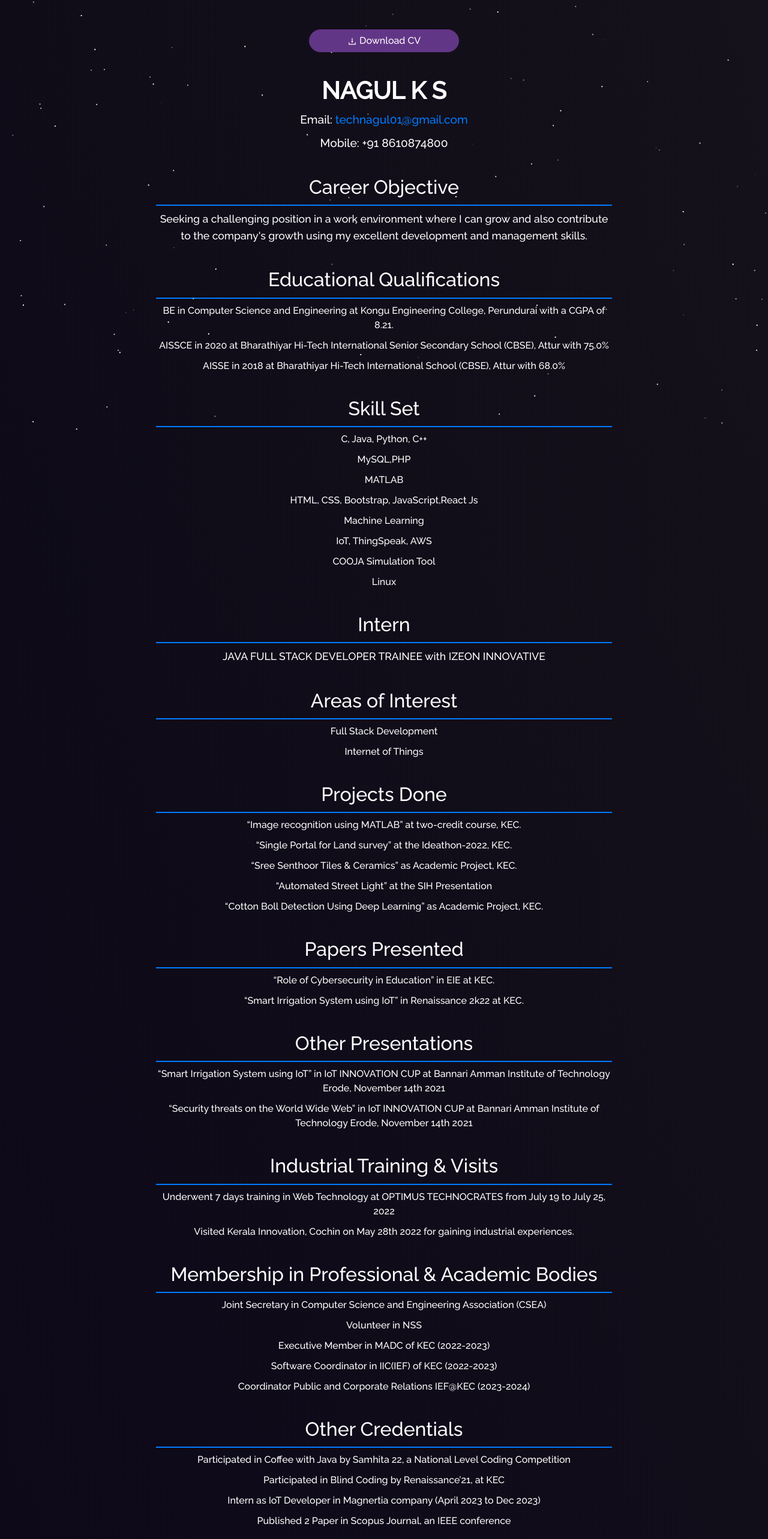
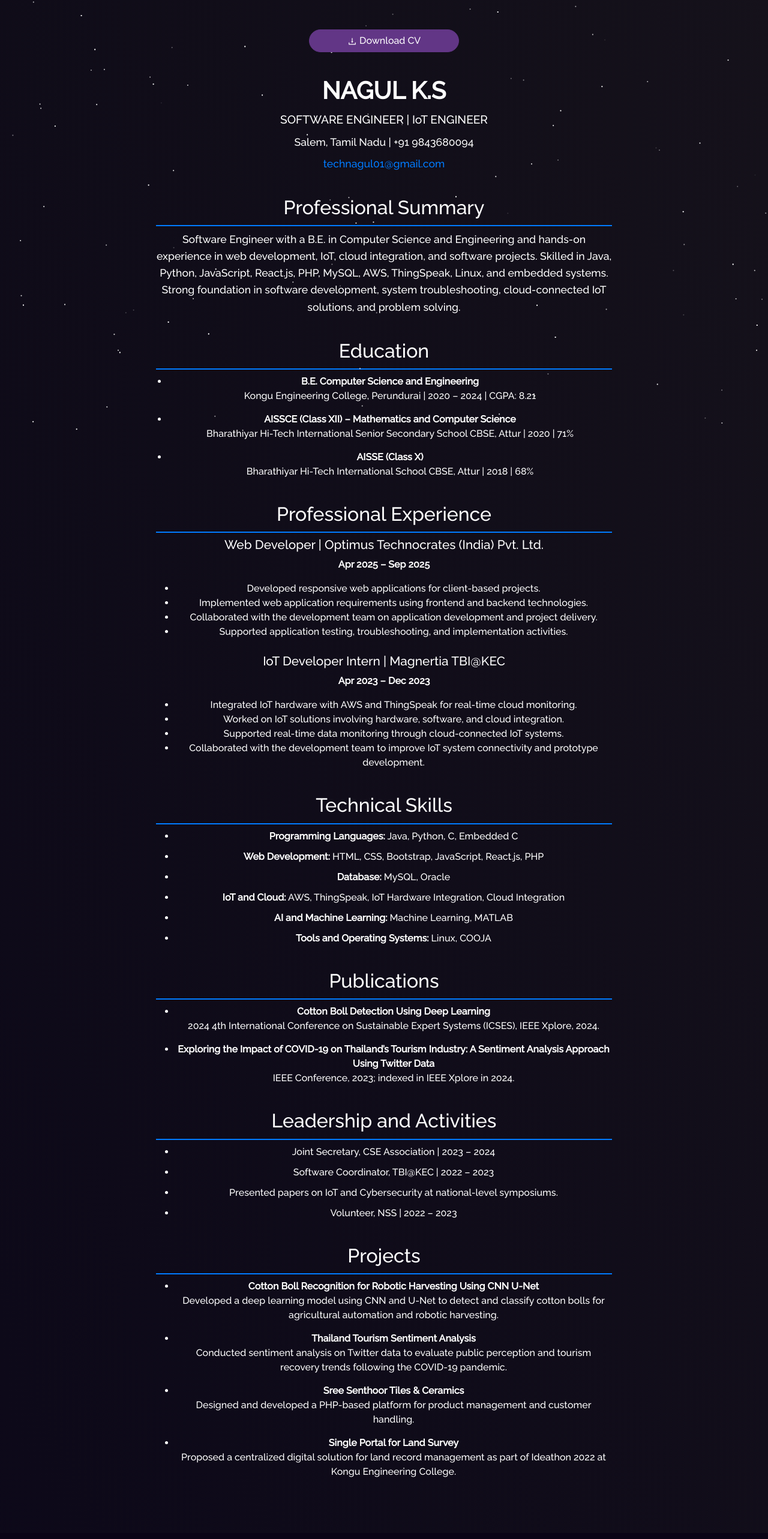
Before and after one commit to NAGULKS/Nagul-s-Portfolio, a React (Create React App) app: page /resume in a window 1280 px wide. Shown: the part 81-2646 px from the top of the page at 60% size. Built offline with nearby package versions, Linux system fonts and the light colour scheme.

Commit message:
Update ResumeNew.js

```diff
--- a/src/components/Resume/ResumeNew.js
+++ b/src/components/Resume/ResumeNew.js
@@ -10,9 +10,20 @@ import "react-pdf/dist/esm/Page/AnnotationLayer.css";
 function ResumeNew() {
   return (
     <div>
-      <Container fluid className="resume-section" style={{ padding: '20px' }}>
+      <Container
+        fluid
+        className="resume-section"
+        style={{ padding: "20px" }}
+      >
         <Particle />
-        <Row style={{ justifyContent: "center", position: "relative", padding: '20px 0' }}>
+
+        <Row
+          style={{
+            justifyContent: "center",
+            position: "relative",
+            padding: "20px 0",
+          }}
+        >
           <Button
             variant="primary"
             href={pdf}
@@ -23,6 +34,7 @@ function ResumeNew() {
             &nbsp;Download CV
           </Button>
         </Row>
+
         <Resume />
       </Container>
     </div>
@@ -31,113 +43,323 @@ function ResumeNew() {
 
 const Resume = () => {
   return (
-    <Container id="Resume" style={{ maxWidth: "800px", margin: "auto", padding: "20px" }}>
-      <header style={{ textAlign: "center", marginBottom: "40px" }}>
-        <h1 style={{ fontSize: "2.5rem", fontWeight: "bold" }}>NAGUL K S</h1>
+    <Container
+      id="Resume"
+      style={{
+        maxWidth: "800px",
+        margin: "auto",
+        padding: "20px",
+      }}
+    >
+      {/* Header */}
+      <header
+        style={{
+          textAlign: "center",
+          marginBottom: "40px",
+        }}
+      >
+        <h1
+          style={{
+            fontSize: "2.5rem",
+            fontWeight: "bold",
+          }}
+        >
+          NAGUL K.S
+        </h1>
+
         <p style={{ fontSize: "1.2rem", margin: "10px 0" }}>
-          Email: <a href="mailto:technagul01@gmail.com" style={{ textDecoration: "none", color: "#007bff" }}>technagul01@gmail.com</a>
+          SOFTWARE ENGINEER | IoT ENGINEER
         </p>
-        <p style={{ fontSize: "1.2rem", margin: "10px 0" }}>Mobile: +91 8610874800</p>
+
+        <p style={{ fontSize: "1.1rem", margin: "10px 0" }}>
+          Salem, Tamil Nadu | +91 9843680094
+        </p>
+
+        <p style={{ fontSize: "1.1rem", margin: "10px 0" }}>
+          <a
+            href="mailto:technagul01@gmail.com"
+            style={{
+              textDecoration: "none",
+              color: "#007bff",
+            }}
+          >
+            technagul01@gmail.com
+          </a>
+        </p>
       </header>
 
+      {/* Professional Summary */}
       <section style={{ marginBottom: "40px" }}>
-        <h2 style={{ borderBottom: "2px solid #007bff", paddingBottom: "10px" }}>Career Objective</h2>
-        <p style={{ fontSize: "1.1rem", lineHeight: "1.6" }}>
-          Seeking a challenging position in a work environment where I can grow and also contribute to the company's growth using my excellent development and management skills.
+        <h2
+          style={{
+            borderBottom: "2px solid #007bff",
+            paddingBottom: "10px",
+          }}
+        >
+          Professional Summary
+        </h2>
+
+        <p
+          style={{
+            fontSize: "1.1rem",
+            lineHeight: "1.6",
+          }}
+        >
+          Software Engineer with a B.E. in Computer Science and Engineering
+          and hands-on experience in web development, IoT, cloud integration,
+          and software projects. Skilled in Java, Python, JavaScript, React.js,
+          PHP, MySQL, AWS, ThingSpeak, Linux, and embedded systems. Strong
+          foundation in software development, system troubleshooting,
+          cloud-connected IoT solutions, and problem solving.
         </p>
       </section>
 
-      <section  style={{ marginBottom: "40px" }}>
-        <h2 style={{ borderBottom: "2px solid #007bff", paddingBottom: "10px" }}>Educational Qualifications</h2>
-        <ul style={{ listStyleType: "none", paddingLeft: 0 }}>
-          <li style={{ marginBottom: "10px" }}>BE in Computer Science and Engineering at Kongu Engineering College, Perundurai with a CGPA of 8.21.</li>
-          <li style={{ marginBottom: "10px" }}>AISSCE in 2020 at Bharathiyar Hi-Tech International Senior Secondary School (CBSE), Attur with 75.0%</li>
-          <li style={{ marginBottom: "10px" }}>AISSE in 2018 at Bharathiyar Hi-Tech International School (CBSE), Attur with 68.0%</li>
+      {/* Education */}
+      <section style={{ marginBottom: "40px" }}>
+        <h2
+          style={{
+            borderBottom: "2px solid #007bff",
+            paddingBottom: "10px",
+          }}
+        >
+          Education
+        </h2>
+
+        <ul style={{ paddingLeft: "20px" }}>
+          <li style={{ marginBottom: "15px" }}>
+            <strong>B.E. Computer Science and Engineering</strong>
+            <br />
+            Kongu Engineering College, Perundurai | 2020 – 2024 | CGPA: 8.21
+          </li>
+
+          <li style={{ marginBottom: "15px" }}>
+            <strong>
+              AISSCE (Class XII) – Mathematics and Computer Science
+            </strong>
+            <br />
+            Bharathiyar Hi-Tech International Senior Secondary School CBSE,
+            Attur | 2020 | 71%
+          </li>
+
+          <li style={{ marginBottom: "15px" }}>
+            <strong>AISSE (Class X)</strong>
+            <br />
+            Bharathiyar Hi-Tech International School CBSE, Attur | 2018 | 68%
+          </li>
         </ul>
       </section>
 
+      {/* Professional Experience */}
       <section style={{ marginBottom: "40px" }}>
-        <h2 style={{ borderBottom: "2px solid #007bff", paddingBottom: "10px" }}>Skill Set</h2>
-        <ul style={{ listStyleType: "none", paddingLeft: 0 }}>
-          <li style={{ marginBottom: "10px" }}>C, Java, Python, C++</li>
-          <li style={{ marginBottom: "10px" }}>MySQL,PHP</li>
-          <li style={{ marginBottom: "10px" }}>MATLAB</li>
-          <li style={{ marginBottom: "10px" }}>HTML, CSS, Bootstrap, JavaScript,React Js</li>
-          <li style={{ marginBottom: "10px" }}>Machine Learning</li>
-          <li style={{ marginBottom: "10px" }}>IoT, ThingSpeak, AWS</li>
-          <li style={{ marginBottom: "10px" }}>COOJA Simulation Tool</li>
-          <li style={{ marginBottom: "10px" }}>Linux</li>
+        <h2
+          style={{
+            borderBottom: "2px solid #007bff",
+            paddingBottom: "10px",
+          }}
+        >
+          Professional Experience
+        </h2>
+
+        <div style={{ marginBottom: "25px" }}>
+          <h3 style={{ fontSize: "1.3rem" }}>
+            Web Developer | Optimus Technocrates (India) Pvt. Ltd.
+          </h3>
+
+          <p>
+            <strong>Apr 2025 – Sep 2025</strong>
+          </p>
+
+          <ul>
+            <li>Developed responsive web applications for client-based projects.</li>
+            <li>
+              Implemented web application requirements using frontend and
+              backend technologies.
+            </li>
+            <li>
+              Collaborated with the development team on application development
+              and project delivery.
+            </li>
+            <li>
+              Supported application testing, troubleshooting, and implementation
+              activities.
+            </li>
+          </ul>
+        </div>
+
+        <div>
+          <h3 style={{ fontSize: "1.3rem" }}>
+            IoT Developer Intern | Magnertia TBI@KEC
+          </h3>
+
+          <p>
+            <strong>Apr 2023 – Dec 2023</strong>
+          </p>
+
+          <ul>
+            <li>
+              Integrated IoT hardware with AWS and ThingSpeak for real-time
+              cloud monitoring.
+            </li>
+            <li>
+              Worked on IoT solutions involving hardware, software, and cloud
+              integration.
+            </li>
+            <li>
+              Supported real-time data monitoring through cloud-connected IoT
+              systems.
+            </li>
+            <li>
+              Collaborated with the development team to improve IoT system
+              connectivity and prototype development.
+            </li>
+          </ul>
+        </div>
+      </section>
+
+      {/* Technical Skills */}
+      <section style={{ marginBottom: "40px" }}>
+        <h2
+          style={{
+            borderBottom: "2px solid #007bff",
+            paddingBottom: "10px",
+          }}
+        >
+          Technical Skills
+        </h2>
+
+        <ul>
+          <li style={{ marginBottom: "10px" }}>
+            <strong>Programming Languages:</strong> Java, Python, C, Embedded C
+          </li>
+
+          <li style={{ marginBottom: "10px" }}>
+            <strong>Web Development:</strong> HTML, CSS, Bootstrap, JavaScript,
+            React.js, PHP
+          </li>
+
+          <li style={{ marginBottom: "10px" }}>
+            <strong>Database:</strong> MySQL, Oracle
+          </li>
+
+          <li style={{ marginBottom: "10px" }}>
+            <strong>IoT and Cloud:</strong> AWS, ThingSpeak, IoT Hardware
+            Integration, Cloud Integration
+          </li>
+
+          <li style={{ marginBottom: "10px" }}>
+            <strong>AI and Machine Learning:</strong> Machine Learning, MATLAB
+          </li>
+
+          <li style={{ marginBottom: "10px" }}>
+            <strong>Tools and Operating Systems:</strong> Linux, COOJA
+          </li>
         </ul>
       </section>
 
-      <section  style={{ marginBottom: "40px" }}>
-        <h2 style={{ borderBottom: "2px solid #007bff", paddingBottom: "10px" }}>Intern</h2>
-        <p style={{ fontSize: "1.1rem", lineHeight: "1.6" }}>
-          JAVA FULL STACK DEVELOPER TRAINEE with IZEON INNOVATIVE
-        </p>
-      </section>
+      {/* Publications */}
+      <section style={{ marginBottom: "40px" }}>
+        <h2
+          style={{
+            borderBottom: "2px solid #007bff",
+            paddingBottom: "10px",
+          }}
+        >
+          Publications
+        </h2>
 
-      <section  style={{ marginBottom: "40px" }}>
-        <h2 style={{ borderBottom: "2px solid #007bff", paddingBottom: "10px" }}>Areas of Interest</h2>
-        <ul style={{ listStyleType: "none", paddingLeft: 0 }}>
-          <li style={{ marginBottom: "10px" }}>Full Stack Development</li>
-          <li style={{ marginBottom: "10px" }}>Internet of Things</li>
+        <ul>
+          <li style={{ marginBottom: "15px" }}>
+            <strong>Cotton Boll Detection Using Deep Learning</strong>
+            <br />
+            2024 4th International Conference on Sustainable Expert Systems
+            (ICSES), IEEE Xplore, 2024.
+          </li>
+
+          <li style={{ marginBottom: "15px" }}>
+            <strong>
+              Exploring the Impact of COVID-19 on Thailand’s Tourism Industry:
+              A Sentiment Analysis Approach Using Twitter Data
+            </strong>
+            <br />
+            IEEE Conference, 2023; indexed in IEEE Xplore in 2024.
+          </li>
         </ul>
       </section>
 
+      {/* Leadership and Activities */}
       <section style={{ marginBottom: "40px" }}>
-        <h2 style={{ borderBottom: "2px solid #007bff", paddingBottom: "10px" }}>Projects Done</h2>
-        <ul style={{ listStyleType: "none", paddingLeft: 0 }}>
-          <li style={{ marginBottom: "10px" }}>“Image recognition using MATLAB” at two-credit course, KEC.</li>
-          <li style={{ marginBottom: "10px" }}>“Single Portal for Land survey” at the Ideathon-2022, KEC.</li>
-          <li style={{ marginBottom: "10px" }}>“Sree Senthoor Tiles & Ceramics” as Academic Project, KEC.</li>
-          <li style={{ marginBottom: "10px" }}>“Automated Street Light” at the SIH Presentation</li>
-          <li style={{ marginBottom: "10px" }}>“Cotton Boll Detection Using Deep Learning” as Academic Project, KEC.</li>
+        <h2
+          style={{
+            borderBottom: "2px solid #007bff",
+            paddingBottom: "10px",
+          }}
+        >
+          Leadership and Activities
+        </h2>
+
+        <ul>
+          <li style={{ marginBottom: "10px" }}>
+            Joint Secretary, CSE Association | 2023 – 2024
+          </li>
+
+          <li style={{ marginBottom: "10px" }}>
+            Software Coordinator, TBI@KEC | 2022 – 2023
+          </li>
+
+          <li style={{ marginBottom: "10px" }}>
+            Presented papers on IoT and Cybersecurity at national-level
+            symposiums.
+          </li>
+
+          <li style={{ marginBottom: "10px" }}>
+            Volunteer, NSS | 2022 – 2023
+          </li>
         </ul>
       </section>
 
+      {/* Projects */}
       <section style={{ marginBottom: "40px" }}>
-        <h2 style={{ borderBottom: "2px solid #007bff", paddingBottom: "10px" }}>Papers Presented</h2>
-        <ul style={{ listStyleType: "none", paddingLeft: 0 }}>
-          <li style={{ marginBottom: "10px" }}>“Role of Cybersecurity in Education” in EIE at KEC.</li>
-          <li style={{ marginBottom: "10px" }}>“Smart Irrigation System using IoT” in Renaissance 2k22 at KEC.</li>
-        </ul>
-      </section>
+        <h2
+          style={{
+            borderBottom: "2px solid #007bff",
+            paddingBottom: "10px",
+          }}
+        >
+          Projects
+        </h2>
 
-      <section style={{ marginBottom: "40px" }}>
-        <h2 style={{ borderBottom: "2px solid #007bff", paddingBottom: "10px" }}>Other Presentations</h2>
-        <ul style={{ listStyleType: "none", paddingLeft: 0 }}>
-          <li style={{ marginBottom: "10px" }}>“Smart Irrigation System using IoT” in IoT INNOVATION CUP at Bannari Amman Institute of Technology Erode, November 14th 2021</li>
-          <li style={{ marginBottom: "10px" }}>“Security threats on the World Wide Web” in IoT INNOVATION CUP at Bannari Amman Institute of Technology Erode, November 14th 2021</li>
-        </ul>
-      </section>
+        <ul>
+          <li style={{ marginBottom: "15px" }}>
+            <strong>
+              Cotton Boll Recognition for Robotic Harvesting Using CNN U-Net
+            </strong>
+            <br />
+            Developed a deep learning model using CNN and U-Net to detect and
+            classify cotton bolls for agricultural automation and robotic
+            harvesting.
+          </li>
 
-      <section  style={{ marginBottom: "40px" }}>
-        <h2 style={{ borderBottom: "2px solid #007bff", paddingBottom: "10px" }}>Industrial Training & Visits</h2>
-        <ul style={{ listStyleType: "none", paddingLeft: 0 }}>
-          <li style={{ marginBottom: "10px" }}>Underwent 7 days training in Web Technology at OPTIMUS TECHNOCRATES from July 19 to July 25, 2022</li>
-          <li style={{ marginBottom: "10px" }}>Visited Kerala Innovation, Cochin on May 28th 2022 for gaining industrial experiences.</li>
-        </ul>
-      </section>
+          <li style={{ marginBottom: "15px" }}>
+            <strong>Thailand Tourism Sentiment Analysis</strong>
+            <br />
+            Conducted sentiment analysis on Twitter data to evaluate public
+            perception and tourism recovery trends following the COVID-19
+            pandemic.
+          </li>
 
-      <section style={{ marginBottom: "40px" }}>
-        <h2 style={{ borderBottom: "2px solid #007bff", paddingBottom: "10px" }}>Membership in Professional & Academic Bodies</h2>
-        <ul style={{ listStyleType: "none", paddingLeft: 0 }}>
-          <li style={{ marginBottom: "10px" }}>Joint Secretary in Computer Science and Engineering Association (CSEA)</li>
-          <li style={{ marginBottom: "10px" }}>Volunteer in NSS</li>
-          <li style={{ marginBottom: "10px" }}>Executive Member in MADC of KEC (2022-2023)</li>
-          <li style={{ marginBottom: "10px" }}>Software Coordinator in IIC(IEF) of KEC (2022-2023)</li>
-          <li style={{ marginBottom: "10px" }}>Coordinator Public and Corporate Relations IEF@KEC (2023-2024)</li>
-        </ul>
-      </section>
+          <li style={{ marginBottom: "15px" }}>
+            <strong>Sree Senthoor Tiles & Ceramics</strong>
+            <br />
+            Designed and developed a PHP-based platform for product management
+            and customer handling.
+          </li>
 
-      <section style={{ marginBottom: "40px" }}>
-        <h2 style={{ borderBottom: "2px solid #007bff", paddingBottom: "10px" }}>Other Credentials</h2>
-        <ul style={{ listStyleType: "none", paddingLeft: 0 }}>
-          <li style={{ marginBottom: "10px" }}>Participated in Coffee with Java by Samhita 22, a National Level Coding Competition</li>
-          <li style={{ marginBottom: "10px" }}>Participated in Blind Coding by Renaissance’21, at KEC</li>
-          <li style={{ marginBottom: "10px" }}>Intern as IoT Developer in Magnertia company (April 2023 to Dec 2023)</li>
-          <li style={{ marginBottom: "10px" }}>Published 2 Paper in Scopus Journal, an IEEE conference</li>
+          <li style={{ marginBottom: "15px" }}>
+            <strong>Single Portal for Land Survey</strong>
+            <br />
+            Proposed a centralized digital solution for land record management
+            as part of Ideathon 2022 at Kongu Engineering College.
+          </li>
         </ul>
       </section>
     </Container>
```
